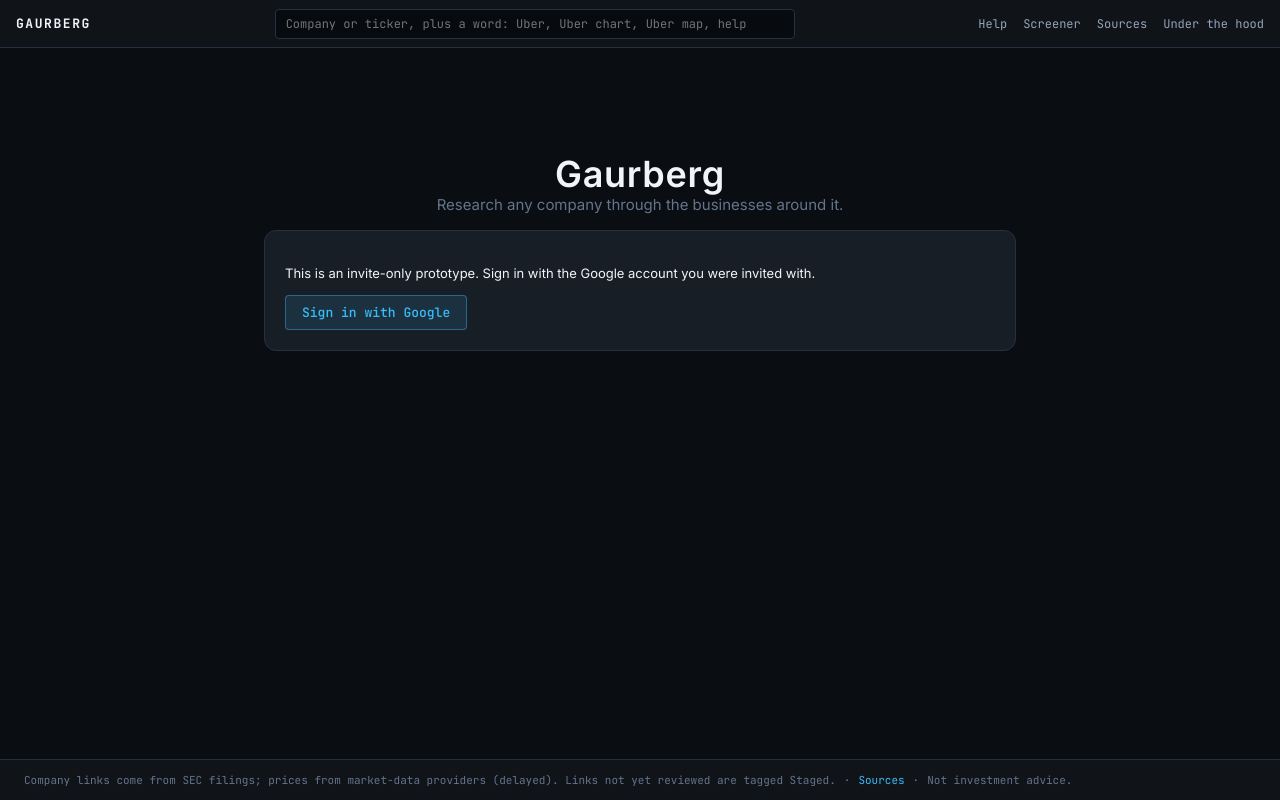
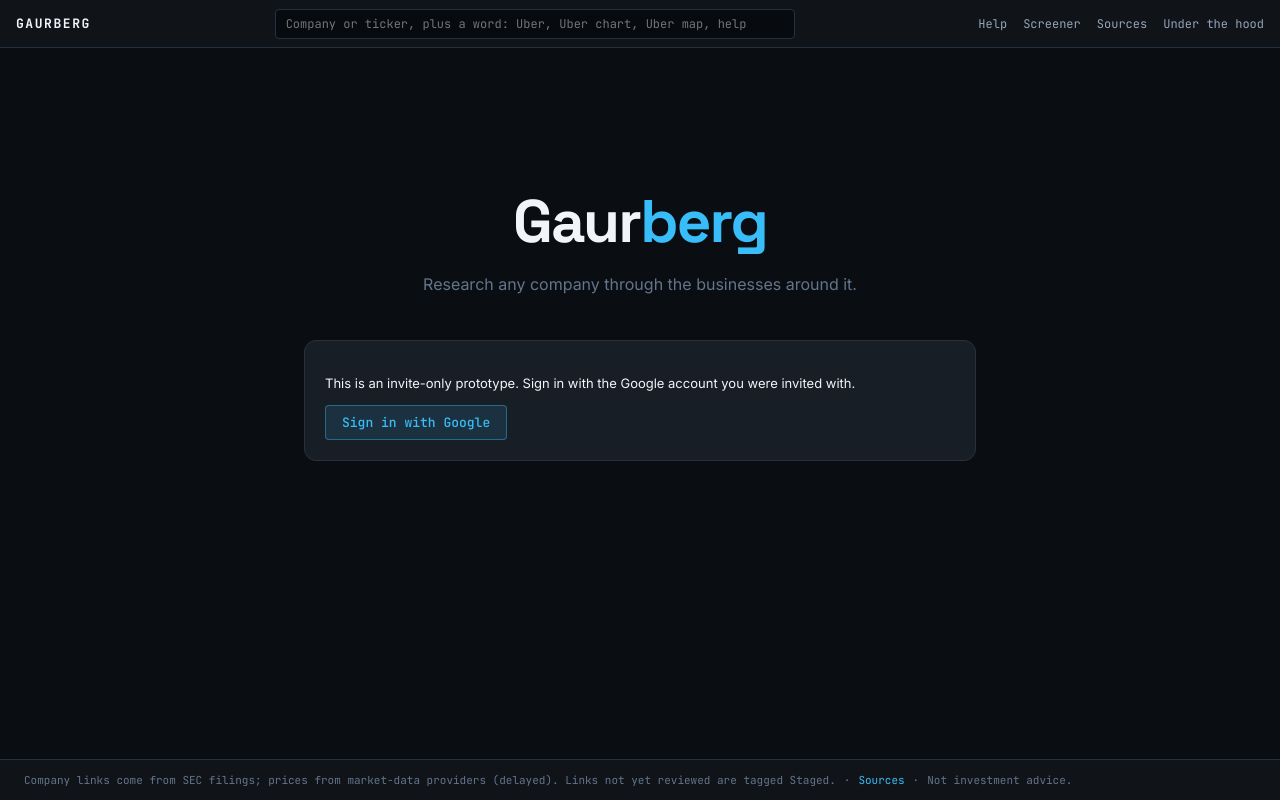
Before and after one commit to oppoverseai-hue/gaurberg, a Next.js app in the folder app/: page / in a window 1280 px wide. Built offline with nearby package versions, Linux system fonts and the light colour scheme; no server answers.

Commit message:
Landing: Space Grotesk wordmark with accent, more spacing, search near optical centre
Co-Authored-By: Claude Sonnet 5.5 <noreply@anthropic.com>
Claude-Session: https://claude.ai/code/session_01Bd1tMZGdRttU31x1DvGg18

```diff
--- a/app/src/app/globals.css
+++ b/app/src/app/globals.css
@@ -170,3 +170,11 @@ body:has(.lsearch) .brand { visibility:hidden; }
 .acct-pop { position:absolute; right:0; top:calc(100% + 8px); min-width:220px; z-index:30; background:var(--surface-mid); border:1px solid var(--line-strong); border-radius:8px; box-shadow:0 12px 32px rgba(0,0,0,.5); overflow:hidden; font:12px var(--mono); }
 .acct-who { padding:12px 14px; border-bottom:1px solid var(--line); color:var(--fg); display:flex; flex-direction:column; gap:2px; } .acct-who small { color:var(--muted); text-transform:uppercase; letter-spacing:.06em; font-size:10px; }
 .acct-pop a, .acct-pop button { display:block; width:100%; text-align:left; padding:10px 14px; background:none; border:0; color:var(--fg2); font:inherit; cursor:pointer; text-decoration:none; } .acct-pop a:hover, .acct-pop button:hover { background:var(--surface-high); color:var(--fg); }
+
+/* Landing hero v2: wordmark in Space Grotesk, more air, search sits near the optical centre of the screen */
+main.hero { padding-top:max(18vh, 96px); max-width:720px; }
+main.hero h1 { font:700 60px/1 "Space Grotesk", var(--sans); letter-spacing:-.03em; margin:0 0 20px; }
+main.hero h1 span { color:var(--accent); }
+main.hero > p.muted { font-size:16px; line-height:24px; margin:0 0 44px; }
+main.hero .lsearch { margin-top:0; }
+@media (max-width:600px) { main.hero { padding-top:12vh; } main.hero h1 { font-size:44px; } }
--- a/app/src/app/layout.tsx
+++ b/app/src/app/layout.tsx
@@ -10,7 +10,7 @@ export default async function RootLayout({ children }: { children: React.ReactNo
       <head>
         <link rel="preconnect" href="https://fonts.googleapis.com" />
         <link rel="preconnect" href="https://fonts.gstatic.com" crossOrigin="" />
-        <link rel="stylesheet" href="https://fonts.googleapis.com/css2?family=Inter:wght@400;500;600;700&family=JetBrains+Mono:wght@400;500;700&display=swap" />
+        <link rel="stylesheet" href="https://fonts.googleapis.com/css2?family=Inter:wght@400;500;600;700&family=Space+Grotesk:wght@600;700&family=JetBrains+Mono:wght@400;500;700&display=swap" />
       </head>
       <body>
         {isOffline() && <div className="offbar" role="status">Offline: showing saved data</div>}
--- a/app/src/app/page.tsx
+++ b/app/src/app/page.tsx
@@ -9,7 +9,7 @@ export default async function Home() {
   const access = await getAccess();
   return (
     <main className="narrow hero">
-      <h1>Gaurberg</h1>
+      <h1>Gaur<span>berg</span></h1>
       <p className="muted">Research any company through the businesses around it.</p>
       {access.state === "signed_out" && (
         <div className="card">
```
